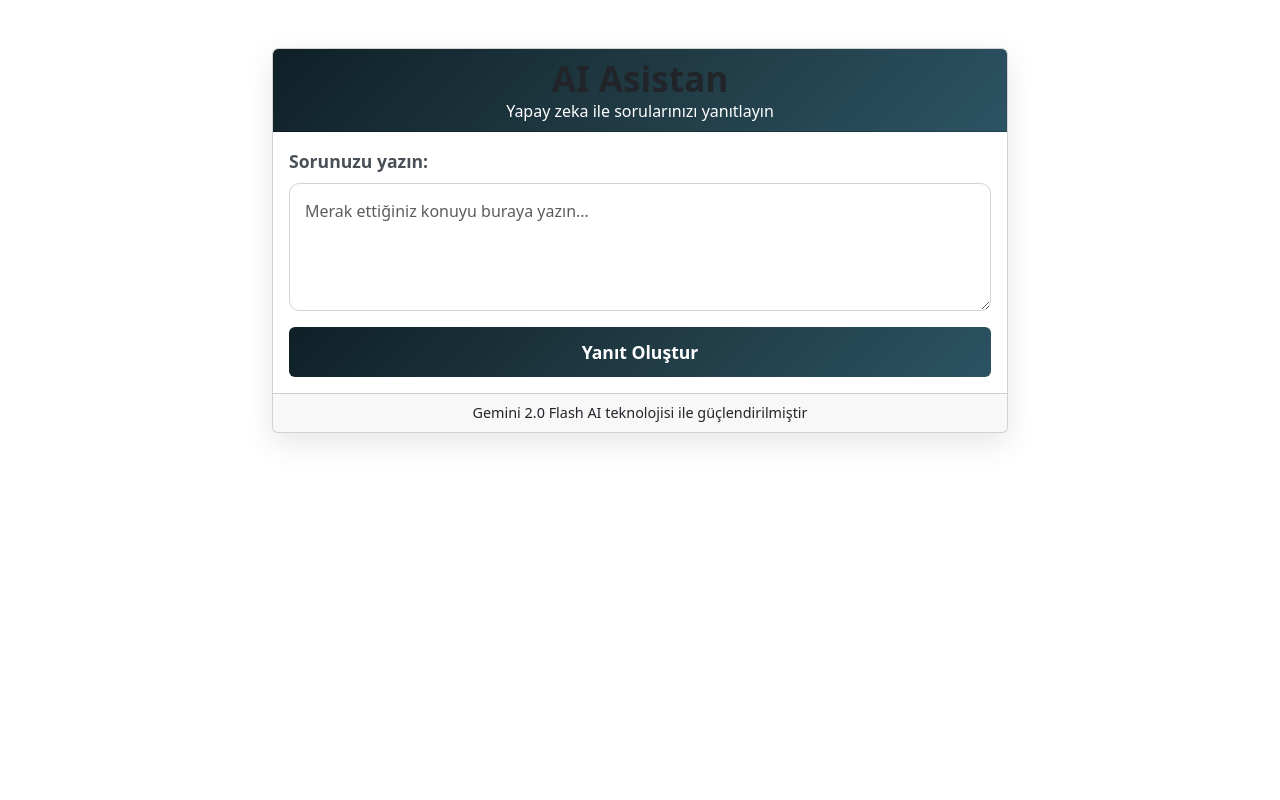
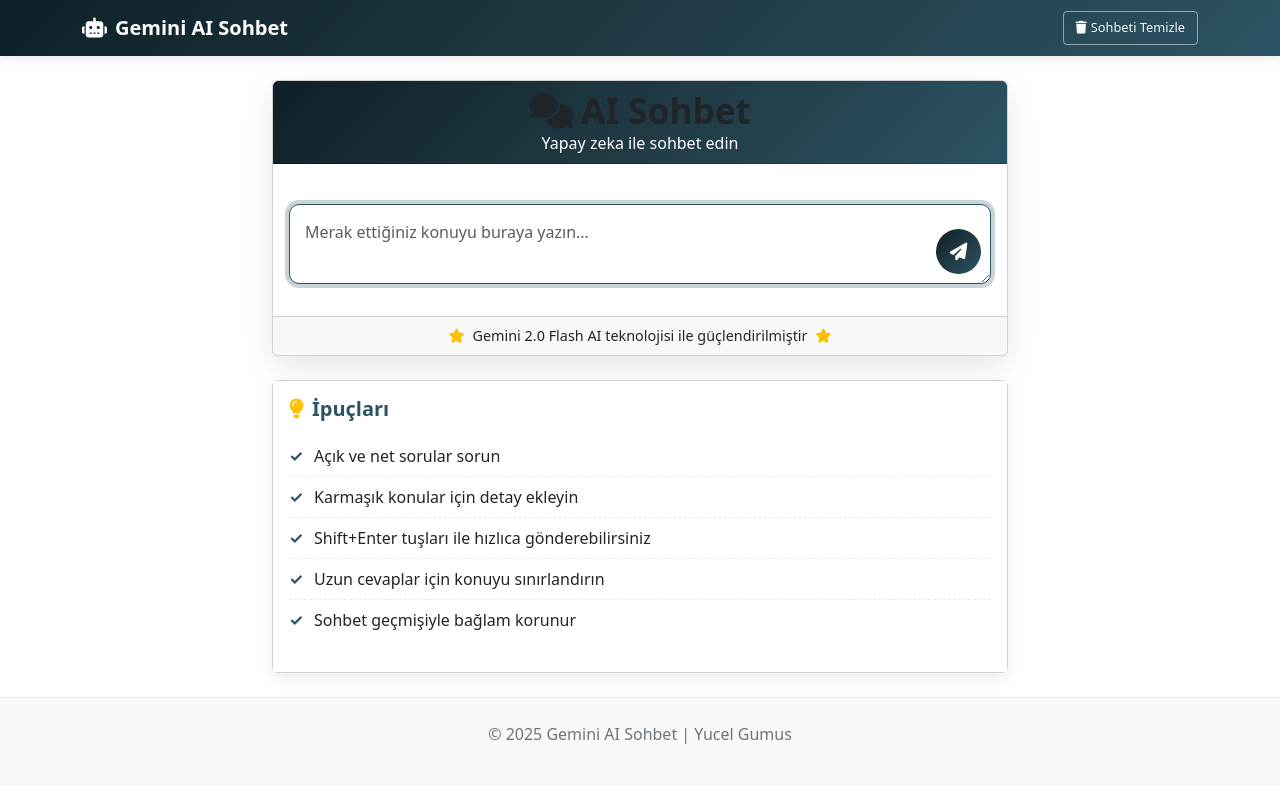
Before and after one commit to yucel-gumus/gemini-2.0-flash_demo_chat, a Flask app: page / in a window 1280 px wide. Run offline with Flask 3, Linux system fonts and the light colour scheme.

Commit message:
Add sohbet bağlamı ve Render deploy desteği

````diff
--- a/app.py
+++ b/app.py
@@ -1,7 +1,8 @@
-from flask import Flask, render_template, request, jsonify
+from flask import Flask, render_template, request, jsonify, session
 import google.generativeai as genai
 import os
 from dotenv import load_dotenv
+import uuid
 
 # Çevre değişkenlerini yükle
 load_dotenv()
@@ -13,10 +14,16 @@
 model = genai.GenerativeModel('gemini-2.0-flash')
 
 app = Flask(__name__)
+app.secret_key = os.getenv("SECRET_KEY", os.urandom(24).hex())
 
 @app.route('/')
 def index():
-    return render_template('index.html')
+    # Her yeni ziyaretçi için benzersiz bir session_id oluştur
+    if 'session_id' not in session:
+        session['session_id'] = str(uuid.uuid4())
+        session['chat_history'] = []
+
+    return render_template('index.html', chat_history=session.get('chat_history', []))
 
 @app.route('/generate', methods=['POST'])
 def generate():
@@ -38,15 +45,48 @@
             "max_output_tokens": 2048,
         }
 
+        # Kullanıcı mesajını sohbet geçmişine ekle
+        chat_history = session.get('chat_history', [])
+        chat_history.append({"role": "user", "content": prompt})
+
+        # Mevcut konuşma geçmişini kullanarak bir sohbet başlatın
+        conversation_history = [system_instruction]
+        for message in chat_history:
+            if message["role"] == "user":
+                conversation_history.append(message["content"])
+            else:  # assistant
+                conversation_history.append(message["content"])
+
         # Yanıt oluştur
         response = model.generate_content(
-            [system_instruction, prompt],
+            conversation_history,
             generation_config=generation_config
         )
 
-        return jsonify({'response': response.text})
+        # Asistan yanıtını sohbet geçmişine ekle
+        chat_history.append({"role": "assistant", "content": response.text})
+
+        # Son 20 mesajı saklayın (sohbeti çok uzun tutmamak için)
+        if len(chat_history) > 20:
+            chat_history = chat_history[-20:]
+
+        # Oturumu güncelleyin
+        session['chat_history'] = chat_history
+
+        return jsonify({
+            'response': response.text,
+            'chat_history': chat_history
+        })
     except Exception as e:
         return jsonify({'error': str(e)}), 500
 
+@app.route('/clear_chat', methods=['POST'])
+def clear_chat():
+    if 'chat_history' in session:
+        session['chat_history'] = []
+    return jsonify({'success': True})
+
 if __name__ == "__main__":
-    app.run(host="0.0.0.0", port=5000, debug=True)
+    # Render'da çalışırken otomatik port seçimi yapılır
+    port = int(os.environ.get('PORT', 5001))
+    app.run(host="0.0.0.0", port=port)
--- a/requirements.txt
+++ b/requirements.txt
@@ -1,3 +1,4 @@
-flask==2.3.3
+Flask==2.3.3
+google-generativeai==0.3.2
 python-dotenv==1.0.0
-google-generativeai==0.3.1
+gunicorn==21.2.0
--- a/static/css/style.css
+++ b/static/css/style.css
@@ -1,19 +1,40 @@
 body {
     font-family: 'Poppins', sans-serif;
-    background-color: #f0f2f5;
+    background-color: #f8f9fa;
     color: #333;
+    min-height: 100vh;
+    display: flex;
+    flex-direction: column;
+}
+
+.navbar {
+    background: linear-gradient(135deg, #0F2027, #203A43, #2C5364);
+    padding: 1rem 0;
+    box-shadow: 0 2px 10px rgba(0, 0, 0, 0.1);
+}
+
+.navbar-brand {
+    font-weight: 700;
+    font-size: 1.5rem;
+    color: #fff;
 }
 
 .container {
     max-width: 900px;
 }
 
-.card {
+.main-card {
     border-radius: 15px;
     box-shadow: 0 10px 30px rgba(0, 0, 0, 0.1);
     overflow: hidden;
     border: none;
-    margin-bottom: 30px;
+    margin-bottom: 20px;
+    transition: all 0.3s ease;
+}
+
+.main-card:hover {
+    box-shadow: 0 15px 35px rgba(0, 0, 0, 0.15);
+    transform: translateY(-5px);
 }
 
 .card-header {
@@ -40,6 +61,43 @@
     font-size: 0.9rem;
 }
 
+.info-card {
+    border-radius: 15px;
+    border: none;
+    background-color: #fff;
+    box-shadow: 0 5px 15px rgba(0, 0, 0, 0.08);
+}
+
+.info-card h5 {
+    font-weight: 600;
+    color: #2C5364;
+    margin-bottom: 15px;
+}
+
+.tips-list {
+    list-style: none;
+    padding-left: 0;
+}
+
+.tips-list li {
+    padding: 8px 0;
+    border-bottom: 1px dashed #e9ecef;
+    position: relative;
+    padding-left: 25px;
+}
+
+.tips-list li:before {
+    content: "✓";
+    position: absolute;
+    left: 0;
+    color: #2C5364;
+    font-weight: bold;
+}
+
+.tips-list li:last-child {
+    border-bottom: none;
+}
+
 #response-content {
     min-height: 120px;
     max-height: 400px;
@@ -50,6 +108,8 @@
     font-size: 1rem;
     color: #333;
     border: 1px solid #e9ecef !important;
+    background-color: #f8f9fa !important;
+    border-radius: 10px;
 }
 
 #generate-btn {
@@ -95,6 +155,88 @@
     margin-bottom: 0.5rem;
 }
 
+.footer {
+    margin-top: auto;
+    padding: 1.5rem 0;
+    color: #6c757d;
+    background-color: #f8f9fa;
+    border-top: 1px solid #e9ecef;
+}
+
+/* Sohbet Stili */
+#chat-container {
+    max-height: 500px;
+    overflow-y: auto;
+    padding-right: 10px;
+}
+
+.chat-message {
+    margin-bottom: 20px;
+    padding: 15px;
+    border-radius: 10px;
+    position: relative;
+    max-width: 90%;
+}
+
+.user-message {
+    background-color: #e6f3ff;
+    margin-left: auto;
+    border-top-right-radius: 0;
+}
+
+.assistant-message {
+    background-color: #f8f9fa;
+    margin-right: auto;
+    border-top-left-radius: 0;
+}
+
+.message-header {
+    margin-bottom: 8px;
+    font-size: 0.9em;
+    color: #2C5364;
+}
+
+.message-content {
+    white-space: pre-wrap;
+    line-height: 1.5;
+}
+
+.message-input-container {
+    display: flex;
+    gap: 10px;
+    position: relative;
+}
+
+.message-input-container textarea {
+    min-height: 60px;
+    max-height: 150px;
+    padding-right: 60px;
+}
+
+.message-input-container #generate-btn {
+    position: absolute;
+    right: 10px;
+    bottom: 10px;
+    width: 45px;
+    height: 45px;
+    border-radius: 50%;
+    display: flex;
+    align-items: center;
+    justify-content: center;
+    padding: 0;
+    z-index: 10;
+}
+
+#clear-chat-btn {
+    font-size: 0.8rem;
+    border-color: rgba(255, 255, 255, 0.5);
+    padding: 0.375rem 0.75rem;
+}
+
+#clear-chat-btn:hover {
+    background-color: rgba(255, 255, 255, 0.1);
+}
+
 @media (max-width: 768px) {
     .card-header h2 {
         font-size: 1.8rem;
@@ -103,4 +245,12 @@
     .card-body {
         padding: 1.5rem;
     }
+
+    .navbar-brand {
+        font-size: 1.3rem;
+    }
+
+    .chat-message {
+        max-width: 100%;
+    }
 }
--- a/static/js/main.js
+++ b/static/js/main.js
@@ -1,21 +1,49 @@
 document.addEventListener('DOMContentLoaded', function() {
+    const promptTextarea = document.getElementById('prompt');
     const generateBtn = document.getElementById('generate-btn');
-    const promptInput = document.getElementById('prompt');
-    const responseContainer = document.getElementById('response-container');
-    const responseContent = document.getElementById('response-content');
     const loadingIndicator = document.getElementById('loading');
+    const chatContainer = document.getElementById('chat-container');
+    const clearChatBtn = document.getElementById('clear-chat-btn');
 
-    generateBtn.addEventListener('click', async function() {
-        const prompt = promptInput.value.trim();
+    // Function to add a message to the chat container
+    function addMessageToChat(content, isUser = false) {
+        const messageDiv = document.createElement('div');
+        messageDiv.className = `chat-message ${isUser ? 'user-message' : 'assistant-message'}`;
+
+        const messageHeader = document.createElement('div');
+        messageHeader.className = 'message-header';
+        messageHeader.innerHTML = `<i class="${isUser ? 'fas fa-user' : 'fas fa-robot'} me-2"></i><strong>${isUser ? 'Siz' : 'Asistan'}</strong>`;
+
+        const messageContent = document.createElement('div');
+        messageContent.className = 'message-content';
+        messageContent.innerHTML = content.replace(/\n/g, '<br>');
+
+        messageDiv.appendChild(messageHeader);
+        messageDiv.appendChild(messageContent);
+
+        chatContainer.appendChild(messageDiv);
+
+        // Scroll to the bottom of the chat container
+        chatContainer.scrollTop = chatContainer.scrollHeight;
+    }
+
+    // Function to send the request to the API
+    async function generateResponse() {
+        const prompt = promptTextarea.value.trim();
 
         if (!prompt) {
-            alert('Lütfen bir soru veya konu girin');
+            alert('Lütfen bir soru yazın');
             return;
         }
 
-        // Yükleme göstergesini göster
+        // Add user message to chat
+        addMessageToChat(prompt, true);
+
+        // Clear the textarea
+        promptTextarea.value = '';
+
+        // Show loading indicator
         loadingIndicator.style.display = 'block';
-        responseContainer.style.display = 'none';
 
         try {
             const response = await fetch('/generate', {
@@ -23,68 +51,69 @@
                 headers: {
                     'Content-Type': 'application/json'
                 },
-                body: JSON.stringify({ prompt })
+                body: JSON.stringify({ prompt: prompt })
             });
 
             const data = await response.json();
 
-            // Yükleme göstergesini gizle
+            if (response.ok) {
+                // Add assistant message to chat
+                addMessageToChat(data.response);
+            } else {
+                // Show error
+                alert('Hata: ' + (data.error || 'Bilinmeyen bir hata oluştu'));
+            }
+        } catch (error) {
+            alert('Bağlantı hatası: ' + error.message);
+        } finally {
+            // Hide loading indicator
             loadingIndicator.style.display = 'none';
+        }
+    }
 
-            if (data.error) {
-                responseContent.textContent = `Hata: ${data.error}`;
-            } else {
-                // Markdown formatını HTML'e dönüştür (basit bir yaklaşım)
-                const formattedResponse = formatResponse(data.response);
-                responseContent.innerHTML = formattedResponse;
+    // Function to clear the chat
+    async function clearChat() {
+        if (confirm('Sohbet geçmişini temizlemek istediğinize emin misiniz?')) {
+            try {
+                const response = await fetch('/clear_chat', {
+                    method: 'POST',
+                    headers: {
+                        'Content-Type': 'application/json'
+                    }
+                });
+
+                if (response.ok) {
+                    // Clear the chat container
+                    chatContainer.innerHTML = '';
+                } else {
+                    alert('Sohbet geçmişi temizlenirken bir hata oluştu.');
+                }
+            } catch (error) {
+                alert('Bağlantı hatası: ' + error.message);
             }
+        }
+    }
 
-            // Yanıt konteynerini göster
-            responseContainer.style.display = 'block';
+    // Add event listener to the generate button
+    generateBtn.addEventListener('click', generateResponse);
 
-        } catch (error) {
-            // Yükleme göstergesini gizle
-            loadingIndicator.style.display = 'none';
+    // Add event listener to the clear chat button
+    clearChatBtn.addEventListener('click', clearChat);
 
-            // Hatayı göster
-            responseContent.textContent = `Bir hata oluştu: ${error.message}`;
-            responseContainer.style.display = 'block';
+    // Add event listener for Shift+Enter in the textarea
+    promptTextarea.addEventListener('keydown', function(event) {
+        if (event.key === 'Enter' && event.shiftKey) {
+            event.preventDefault();
+            generateResponse();
         }
     });
 
-    // Shift+Enter tuşu ile göndermeyi etkinleştir
-    promptInput.addEventListener('keydown', function(e) {
-        if (e.key === 'Enter' && e.shiftKey) {
-            e.preventDefault();
-            generateBtn.click();
-        }
+    // Auto-focus the textarea
+    promptTextarea.focus();
+
+    // Auto-resize textarea based on content
+    promptTextarea.addEventListener('input', function() {
+        this.style.height = 'auto';
+        this.style.height = (this.scrollHeight) + 'px';
     });
-
-    // Basit markdown formatını HTML'e dönüştüren fonksiyon
-    function formatResponse(text) {
-        if (!text) return '';
-
-        // Kod bloklarını işle
-        text = text.replace(/```([\s\S]*?)```/g, '<pre><code>$1</code></pre>');
-
-        // Başlıkları işle
-        text = text.replace(/^### (.*$)/gm, '<h3>$1</h3>');
-        text = text.replace(/^## (.*$)/gm, '<h2>$1</h2>');
-        text = text.replace(/^# (.*$)/gm, '<h1>$1</h1>');
-
-        // Kalın ve italik metinleri işle
-        text = text.replace(/\*\*(.*?)\*\*/g, '<strong>$1</strong>');
-        text = text.replace(/\*(.*?)\*/g, '<em>$1</em>');
-
-        // Listeleri işle
-        text = text.replace(/^\s*\*\s(.*$)/gm, '<li>$1</li>');
-
-        // Paragrafları işle
-        text = text.replace(/\n\n/g, '</p><p>');
-
-        // Satır sonlarını işle
-        text = text.replace(/\n/g, '<br>');
-
-        return '<p>' + text + '</p>';
-    }
 });
--- a/templates/index.html
+++ b/templates/index.html
@@ -3,32 +3,55 @@
 <head>
     <meta charset="UTF-8">
     <meta name="viewport" content="width=device-width, initial-scale=1.0">
-    <title>Gemini AI Asistan</title>
+    <title>Gemini AI Sohbet</title>
     <link rel="stylesheet" href="{{ url_for('static', filename='css/style.css') }}">
     <link href="https://cdn.jsdelivr.net/npm/bootstrap@5.3.0-alpha1/dist/css/bootstrap.min.css" rel="stylesheet">
     <link href="https://fonts.googleapis.com/css2?family=Poppins:wght@300;400;500;600;700&display=swap" rel="stylesheet">
+    <link rel="stylesheet" href="https://cdnjs.cloudflare.com/ajax/libs/font-awesome/6.4.0/css/all.min.css">
 </head>
 <body>
-    <div class="container mt-5">
+    <nav class="navbar navbar-expand-lg navbar-dark">
+        <div class="container">
+            <a class="navbar-brand" href="#">
+                <i class="fas fa-robot me-2"></i>Gemini AI Sohbet
+            </a>
+            <button id="clear-chat-btn" class="btn btn-outline-light btn-sm">
+                <i class="fas fa-trash me-1"></i>Sohbeti Temizle
+            </button>
+        </div>
+    </nav>
+
+    <div class="container mt-4">
         <div class="row">
             <div class="col-md-8 offset-md-2">
-                <div class="card">
+                <div class="card main-card">
                     <div class="card-header">
-                        <h2 class="text-center">AI Asistan</h2>
-                        <p class="text-center text-white mb-0">Yapay zeka ile sorularınızı yanıtlayın</p>
+                        <h2 class="text-center"><i class="fas fa-comments me-2"></i>AI Sohbet</h2>
+                        <p class="text-center text-white mb-0">Yapay zeka ile sohbet edin</p>
                     </div>
                     <div class="card-body">
-                        <div class="mb-3">
-                            <label for="prompt" class="form-label">Sorunuzu yazın:</label>
-                            <textarea class="form-control" id="prompt" rows="4" placeholder="Merak ettiğiniz konuyu buraya yazın..."></textarea>
-                        </div>
-                        <div class="d-grid">
-                            <button id="generate-btn" class="btn btn-primary">Yanıt Oluştur</button>
+                        <!-- Sohbet geçmişi -->
+                        <div id="chat-container" class="mb-4">
+                            {% if chat_history %}
+                                {% for message in chat_history %}
+                                    <div class="chat-message {% if message.role == 'user' %}user-message{% else %}assistant-message{% endif %}">
+                                        <div class="message-header">
+                                            <i class="{% if message.role == 'user' %}fas fa-user{% else %}fas fa-robot{% endif %} me-2"></i>
+                                            <strong>{% if message.role == 'user' %}Siz{% else %}Asistan{% endif %}</strong>
+                                        </div>
+                                        <div class="message-content">
+                                            {{ message.content|safe }}
+                                        </div>
+                                    </div>
+                                {% endfor %}
+                            {% endif %}
                         </div>
 
-                        <div class="mt-4" id="response-container" style="display: none;">
-                            <h4>Yanıt:</h4>
-                            <div id="response-content" class="p-3 border rounded bg-light"></div>
+                        <div class="mb-3 message-input-container">
+                            <textarea class="form-control" id="prompt" rows="2" placeholder="Merak ettiğiniz konuyu buraya yazın..."></textarea>
+                            <button id="generate-btn" class="btn btn-primary">
+                                <i class="fas fa-paper-plane"></i>
+                            </button>
                         </div>
 
                         <div class="mt-3" id="loading" style="display: none;">
@@ -41,13 +64,36 @@
                         </div>
                     </div>
                     <div class="card-footer text-center">
-                        <p class="mb-0">Gemini 2.0 Flash AI teknolojisi ile güçlendirilmiştir</p>
+                        <p class="mb-0">
+                            <i class="fas fa-star me-1 text-warning"></i>
+                            Gemini 2.0 Flash AI teknolojisi ile güçlendirilmiştir
+                            <i class="fas fa-star ms-1 text-warning"></i>
+                        </p>
+                    </div>
+                </div>
+
+                <div class="card mt-4 info-card">
+                    <div class="card-body">
+                        <h5><i class="fas fa-lightbulb me-2 text-warning"></i>İpuçları</h5>
+                        <ul class="tips-list">
+                            <li>Açık ve net sorular sorun</li>
+                            <li>Karmaşık konular için detay ekleyin</li>
+                            <li>Shift+Enter tuşları ile hızlıca gönderebilirsiniz</li>
+                            <li>Uzun cevaplar için konuyu sınırlandırın</li>
+                            <li>Sohbet geçmişiyle bağlam korunur</li>
+                        </ul>
                     </div>
                 </div>
             </div>
         </div>
     </div>
 
+    <footer class="footer mt-4">
+        <div class="container text-center">
+            <p>&copy; 2025 Gemini AI Sohbet | Yucel Gumus</p>
+        </div>
+    </footer>
+
     <script src="https://cdn.jsdelivr.net/npm/bootstrap@5.3.0-alpha1/dist/js/bootstrap.bundle.min.js"></script>
     <script src="{{ url_for('static', filename='js/main.js') }}"></script>
 </body>
````
Also changed, not shown: render.yaml (added, +12 -0 lines), README.md, 2 other files.
